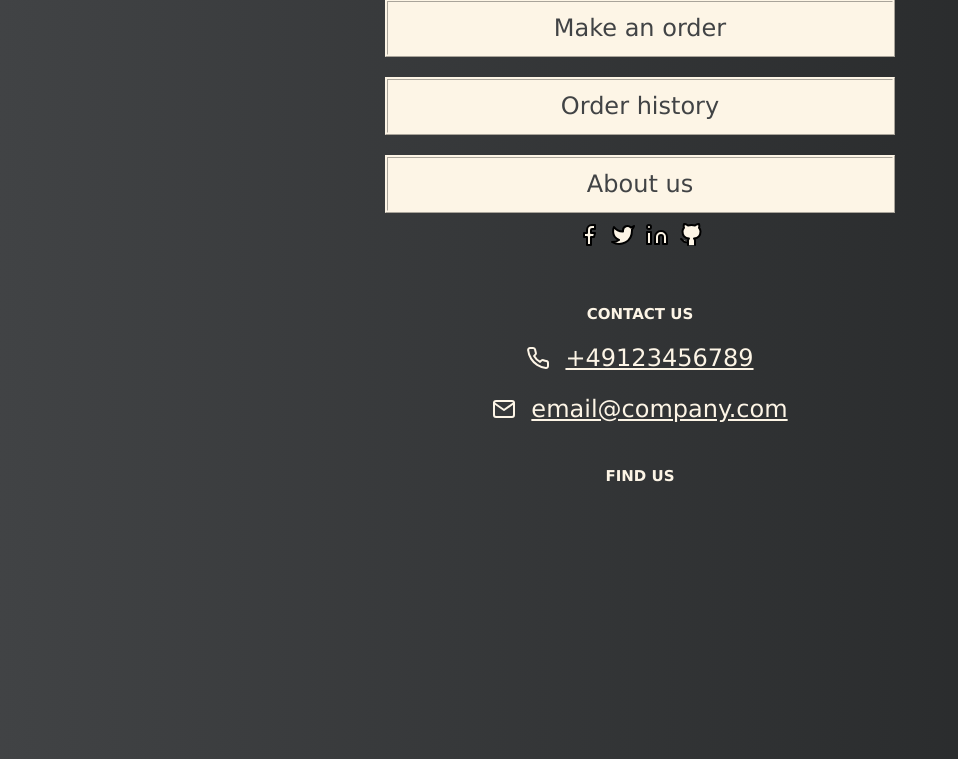
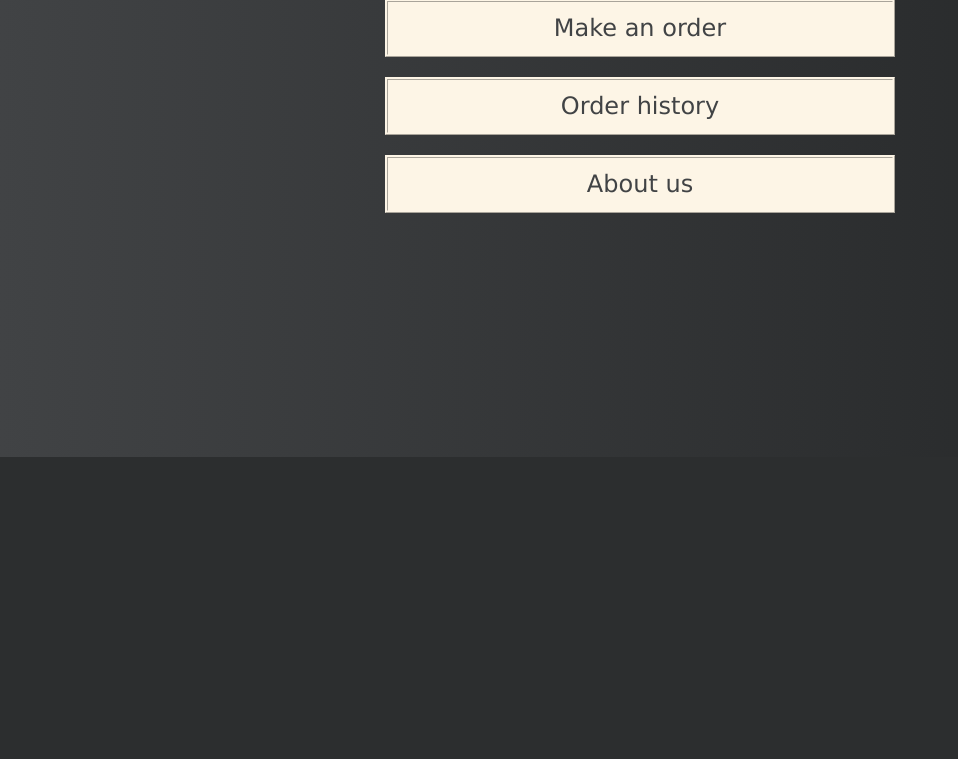
Before and after one commit to gwromano/predictiveplanning, a Django app: page / in a window 1280 px wide. Shown: the part 343-1102 px from the top of the page, without its empty margins (0-958 px from the left). After the commit the page ends 800 px from the top, so only its background shows below. Run offline with Django 3.2, Linux system fonts and the light colour scheme; some libraries are stand-ins or nearby versions.

Commit message:
Update index.html

```diff
--- a/hello/templates/index.html
+++ b/hello/templates/index.html
@@ -159,7 +159,7 @@
       </div>
 
       <!-- Links section 2 -->
-      <div class="icons w3-padding">
+      <!-- <div class="icons w3-padding">
         <a href="#" target="_blank">
           <i data-feather="facebook"></i>
         </a>
@@ -188,7 +188,7 @@
 
       </div>
 
-    </div>
+    </div> -->
     <script>
       feather.replace()
     </script>
```
